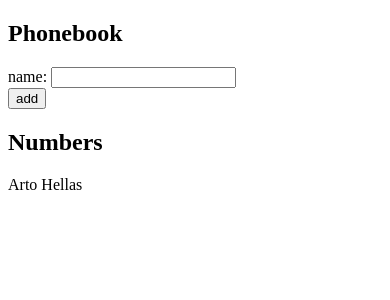
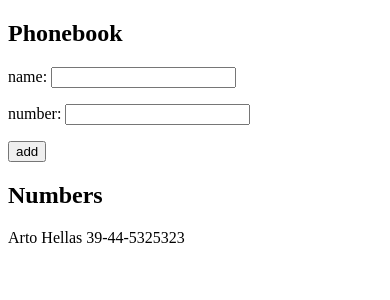
Before and after one commit to benattali/fullstack_open_course, a React (Create React App) app in the folder part2/phonebook/: page / in a window 390 px wide. Shown: the top 300 px of the page. Built offline with nearby package versions, Linux system fonts and the light colour scheme.

Commit message:
phonebook step 3

```diff
--- a/part2/phonebook/src/App.js
+++ b/part2/phonebook/src/App.js
@@ -2,16 +2,16 @@
 
 const App = () => {
   const [persons, setPersons] = useState([
-    { name: 'Arto Hellas', id: 1 }
+    { name: 'Arto Hellas', id: 1, number: "39-44-5325323" }
   ])
   const [newName, setNewName] = useState('')
+  const [newNumber, setNewNumber] = useState('')
 
   const handleSubmit = (event) => {
     event.preventDefault()
     let exists = false
 
     persons.forEach(person => {
-      console.log(person);
       if (person.name === newName) {
         alert(`${newName} already exists in the phonebook`)
         exists = true
@@ -24,22 +24,25 @@
 
     const personObject = {
       name: newName,
-      date: new Date().toISOString(),
+      number: newNumber,
       id: persons.length + 1,
     }
 
     setPersons(persons.concat(personObject))
     setNewName('')
+    setNewNumber('')
   }
 
   const handleNameChange = (event) => setNewName(event.target.value)
+  const handleNumberChange = (event) => setNewNumber(event.target.value)
 
   return (
     <div>
       <h2>Phonebook</h2>
       <form onSubmit={handleSubmit}>
         <div>
-          name: <input value={newName} onChange={handleNameChange} />
+          <p>name: <input value={newName} onChange={handleNameChange} /></p>
+          <p>number: <input value={newNumber} onChange={handleNumberChange} /></p>
         </div>
         <div>
           <button type="submit">add</button>
@@ -48,7 +51,7 @@
       <h2>Numbers</h2>
       <div>
         {persons.map(person =>
-          <p key={person.id}>{person.name}</p>
+          <p key={person.id}>{person.name} {person.number}</p>
         )}
       </div>
     </div>
```
